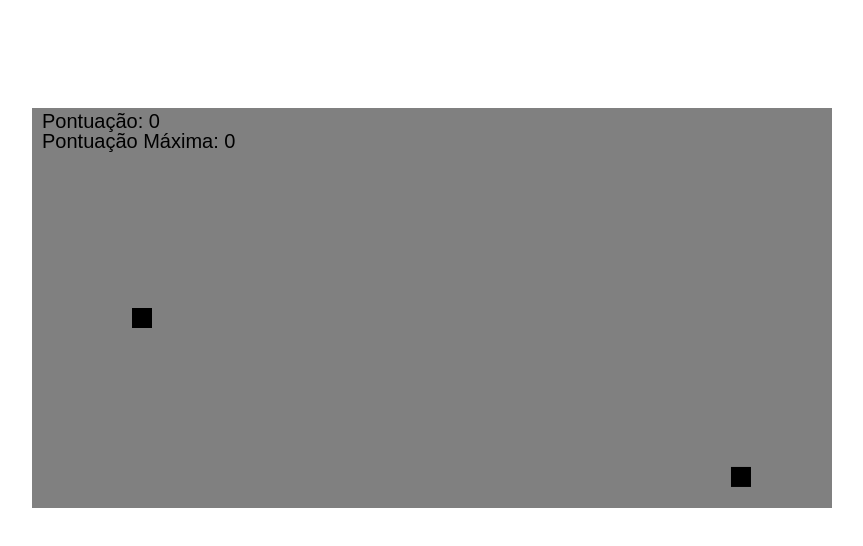
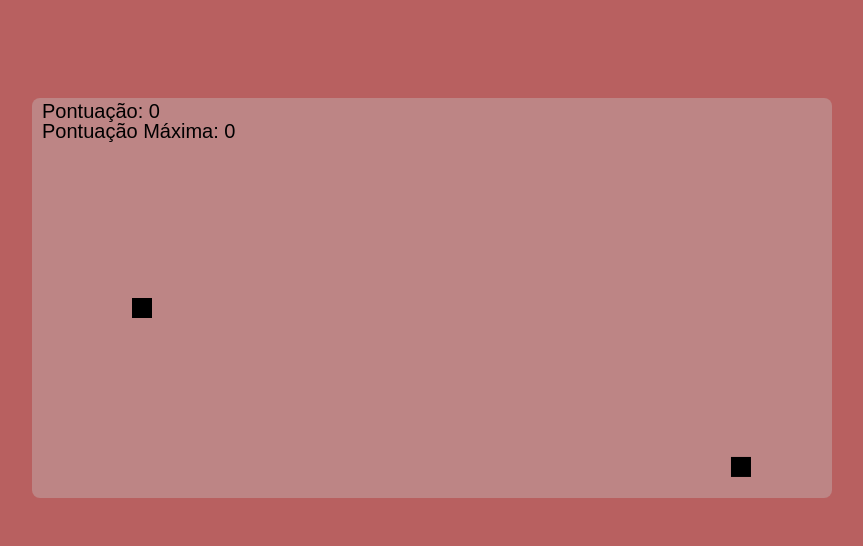
Before and after one commit to leticiabattii/prova_ramon, a plain HTML site: page index.html in a window 1280 px wide. Shown: the whole page, without its empty margins (208-1071 px from the left). Drawn offline with Linux system fonts and the light colour scheme.

Commit message:
mudanças de style cor

```diff
--- a/index.html
+++ b/index.html
@@ -1,5 +1,6 @@
 <!DOCTYPE html>
 <html lang="en">
+
 <head>
     <meta charset="UTF-8">
     <meta name="viewport" content="width=device-width, initial-scale=1.0">
@@ -7,17 +8,25 @@
     <style>
         body {
             display: flex;
+            flex-direction: column;
             align-items: center;
             justify-content: center;
+            background-color: rgb(184, 96, 96);
+            color: white;
+            font-family: Arial, sans-serif;
         }
+
         canvas {
-           margin-top: 100px;
-           background-color: gray;
+           margin-top: 90px;
+           background-color: rgb(189, 133, 133);
+           border-radius: 8px;
        }
     </style>
 </head>
+
 <body>
     <canvas id="jogoCanvas" width="800" height="400"></canvas>
     <script src="script.js"></script>
 </body>
+
 </html>
```
Lines whose indentation alone changed are shown as unchanged.
